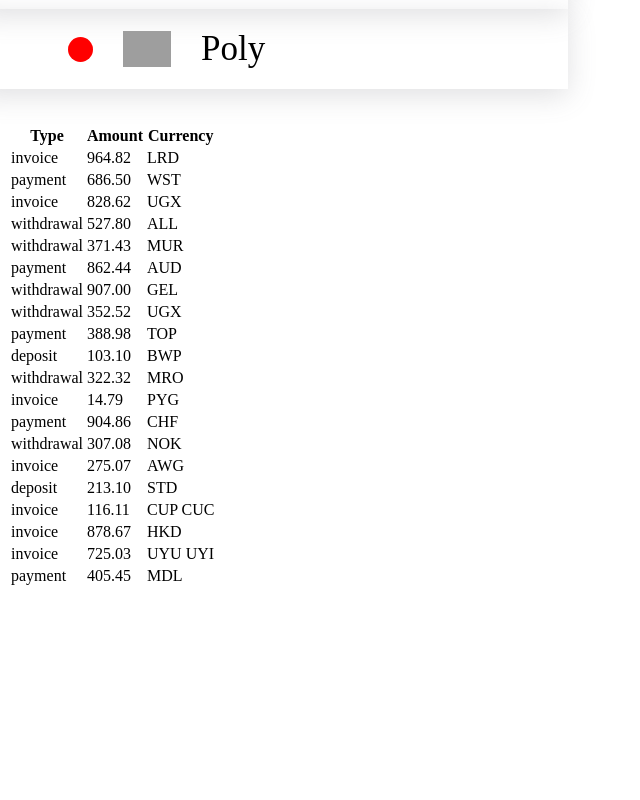
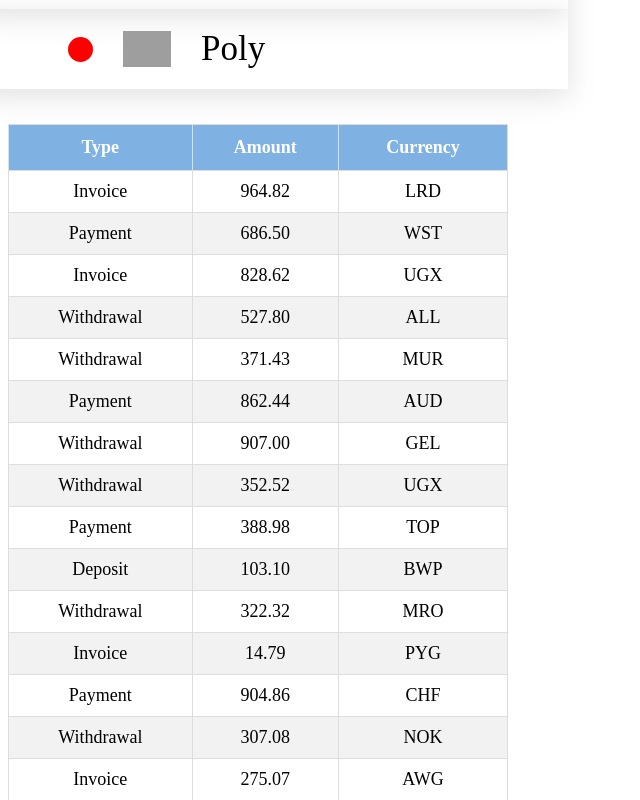
Before and after one commit to KaterynaKozlovska/goit-react-hw-01-components, a React (Create React App) app: page / in a window 1280 px wide. Shown: the part 1480-2280 px from the top of the page, without its empty margins (0-640 px from the left). Before the commit the page ends 2076 px from the top, so only its background shows below. Built offline with nearby package versions, Linux system fonts and the light colour scheme; grey boxes are pictures that could not be loaded.

Commit message:
add transactions css

```diff
--- a/src/components/transactions.js
+++ b/src/components/transactions.js
@@ -1,8 +1,9 @@
 import PropTypes from 'prop-types';
+import css from './transactions/transactions.module.css';
 
 const TransactionHistory = ({ items }) => {
   return (
-    <table className="transactionHistory">
+    <table className={css.transactionHistory}>
       <thead>
         <tr>
           <th>Type</th>
--- /dev/null
+++ b/src/components/transactions/transactions.module.css
@@ -0,0 +1,35 @@
+.transactionHistory {
+  border-collapse: collapse;
+  width: 500px;
+  margin-top: 30px;
+  margin-bottom: 30px;
+  font-size: 18px;
+  background-color: #ffffff;
+}
+
+td,
+th {
+  border: 1px solid #ddd;
+  padding: 10px;
+  text-align: center;
+}
+
+tr:nth-child(even) {
+  background-color: #f2f2f2;
+}
+
+tr:hover {
+  background-color: #ddd;
+}
+
+td {
+  text-transform: capitalize;
+}
+
+th {
+  padding-top: 12px;
+  padding-bottom: 12px;
+  text-align: center;
+  background-color: #7fb1e2;
+  color: white;
+}
```
